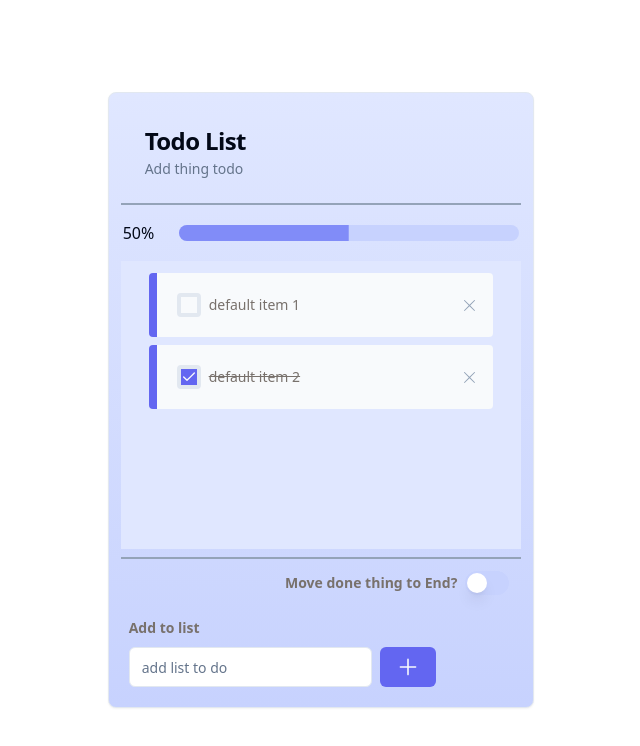
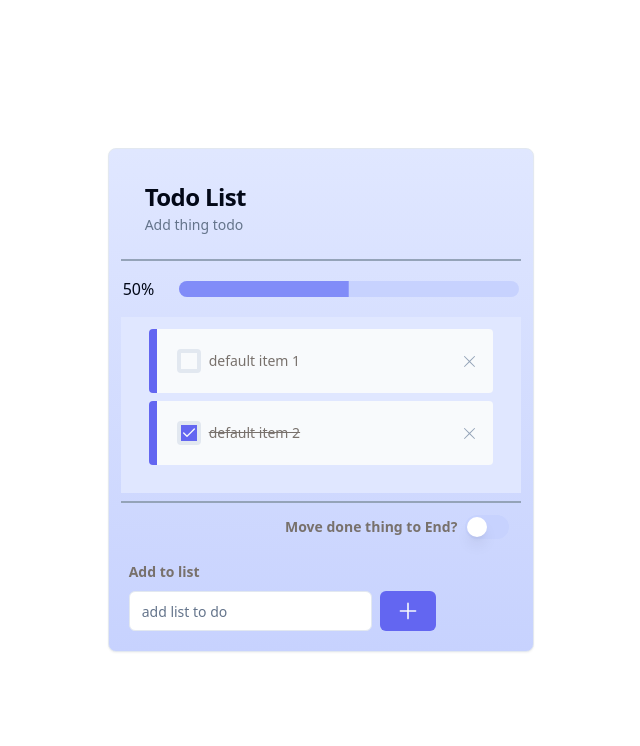
Before and after one commit to sos78819/0606, a React (Vite) app in the folder vite-project/: page / in a window 1280 px wide. Shown: the top 746 px of the page, without its empty margins (319-959 px from the left). Built offline with nearby package versions, Linux system fonts and the light colour scheme.

Commit message:
feat:刪除舊的interface/調整滾動區為max-h

```diff
--- a/vite-project/src/components/TodoList.tsx
+++ b/vite-project/src/components/TodoList.tsx
@@ -20,15 +20,16 @@ const TodoList = () => {
         finish: true
       }
     ])
-  const TodoHistoryRef = useRef<any[]>([]);
 
+  const TodoHistoryRef = useRef<singleItem[][]>([]);
 
   useEffect(() => {
     TodoHistoryRef.current.push(todoItems);
   }, [todoItems]);
+
   const [action, setAction] = useState("")
   function handleAddItem(values: singleItem[]) {
-    setTodoItems((prevItem) => prevItem.concat(values));
+    setTodoItems((prevState) => [...prevState,...values]);
     setAction("add")
   };
 
@@ -65,7 +66,7 @@ const TodoList = () => {
 
   return (
     <div className="flex justify-center items-center w-full h-svh">
-      <Card className='w-4/12  bg-gradient-to-b from-indigo-100 to-indigo-200   p-3  md:w-10/12 sm:w-12/12'>
+      <Card className='w-4/12  bg-gradient-to-b from-indigo-100 to-indigo-200  p-3  md:w-10/12 sm:w-12/12'>
         <CardHeader >
           <CardTitle>Todo List</CardTitle>
           <CardDescription>Add thing todo</CardDescription>
--- a/vite-project/src/components/item-content.tsx
+++ b/vite-project/src/components/item-content.tsx
@@ -38,7 +38,7 @@ const ItemContent = (props: TodoProps) => {
   }, [handleScroll])
 
   return <><ScrollArea.Root type='auto'>
-    <ScrollArea.Viewport  ref={viewportRef} className="h-72 bg-indigo-100 p-1" >
+    <ScrollArea.Viewport  ref={viewportRef} className="max-h-72 bg-indigo-100 p-1" >
       <CardContent>
         {props.todoItems.map((item, idx) => {
           const lineClass = item.finish ? 'line-through' : '';
--- a/vite-project/src/type.ts
+++ b/vite-project/src/type.ts
@@ -2,13 +2,3 @@ export interface singleItem {
     title: string,
     finish: boolean
 }
-
-
-export interface TodoItems {
-    TodoItem: singleItem[],
-
-}
-
-export interface TodoProps {
-    handleAddItem: (newItem:singleItem[]) => void
-}
```
